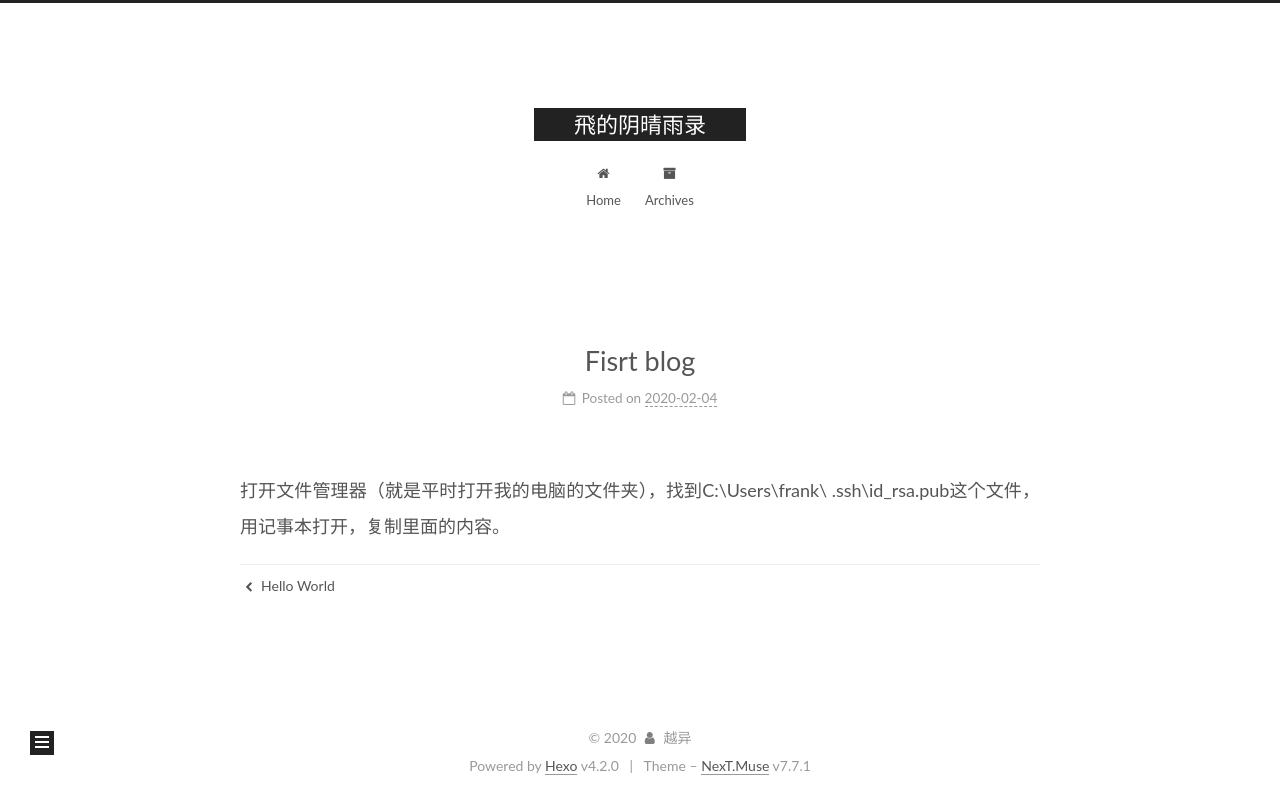
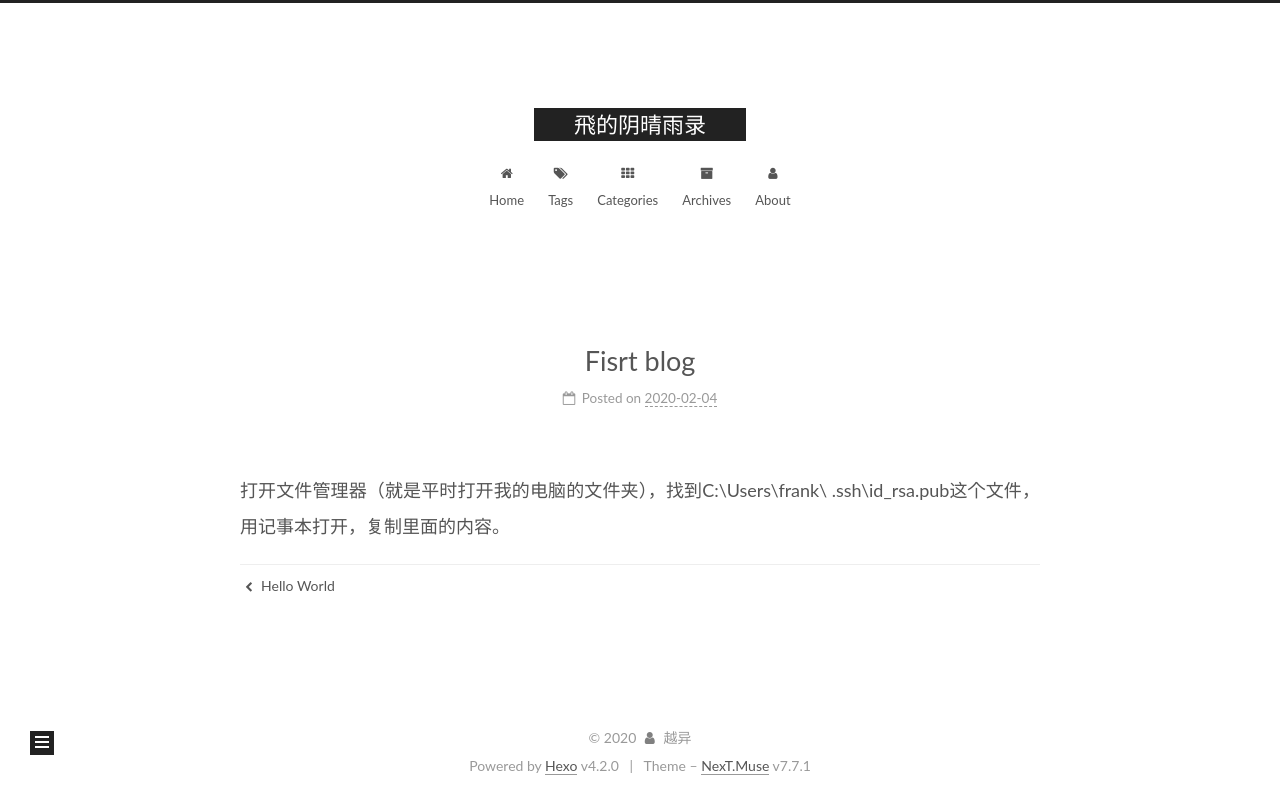
Before and after one commit to AflyA/AflyA.github.io, a plain HTML site: page 2020/02/04/firtblog/index.html in a window 1280 px wide. Drawn offline with Linux system fonts and the light colour scheme.

Commit message:
Site updated: 2020-02-04 18:14:15

```diff
--- a/2020/02/04/firtblog/index.html
+++ b/2020/02/04/firtblog/index.html
@@ -138,9 +138,24 @@
     <a href="/" rel="section"><i class="fa fa-fw fa-home"></i>Home</a>
 
   </li>
+        <li class="menu-item menu-item-tags">
+
+    <a href="/tags/" rel="section"><i class="fa fa-fw fa-tags"></i>Tags</a>
+
+  </li>
+        <li class="menu-item menu-item-categories">
+
+    <a href="/categories/" rel="section"><i class="fa fa-fw fa-th"></i>Categories</a>
+
+  </li>
         <li class="menu-item menu-item-archives">
 
     <a href="/archives/" rel="section"><i class="fa fa-fw fa-archive"></i>Archives</a>
+
+  </li>
+        <li class="menu-item menu-item-about">
+
+    <a href="/about/" rel="section"><i class="fa fa-fw fa-user"></i>About</a>
 
   </li>
   </ul>
```
Also changed, not shown: 2020/02/04/hello-world/index.html (+15 -0 lines), archives/2020/02/index.html (+15 -0 lines), archives/2020/index.html (+15 -0 lines), archives/index.html (+15 -0 lines), index.html (+15 -0 lines).
